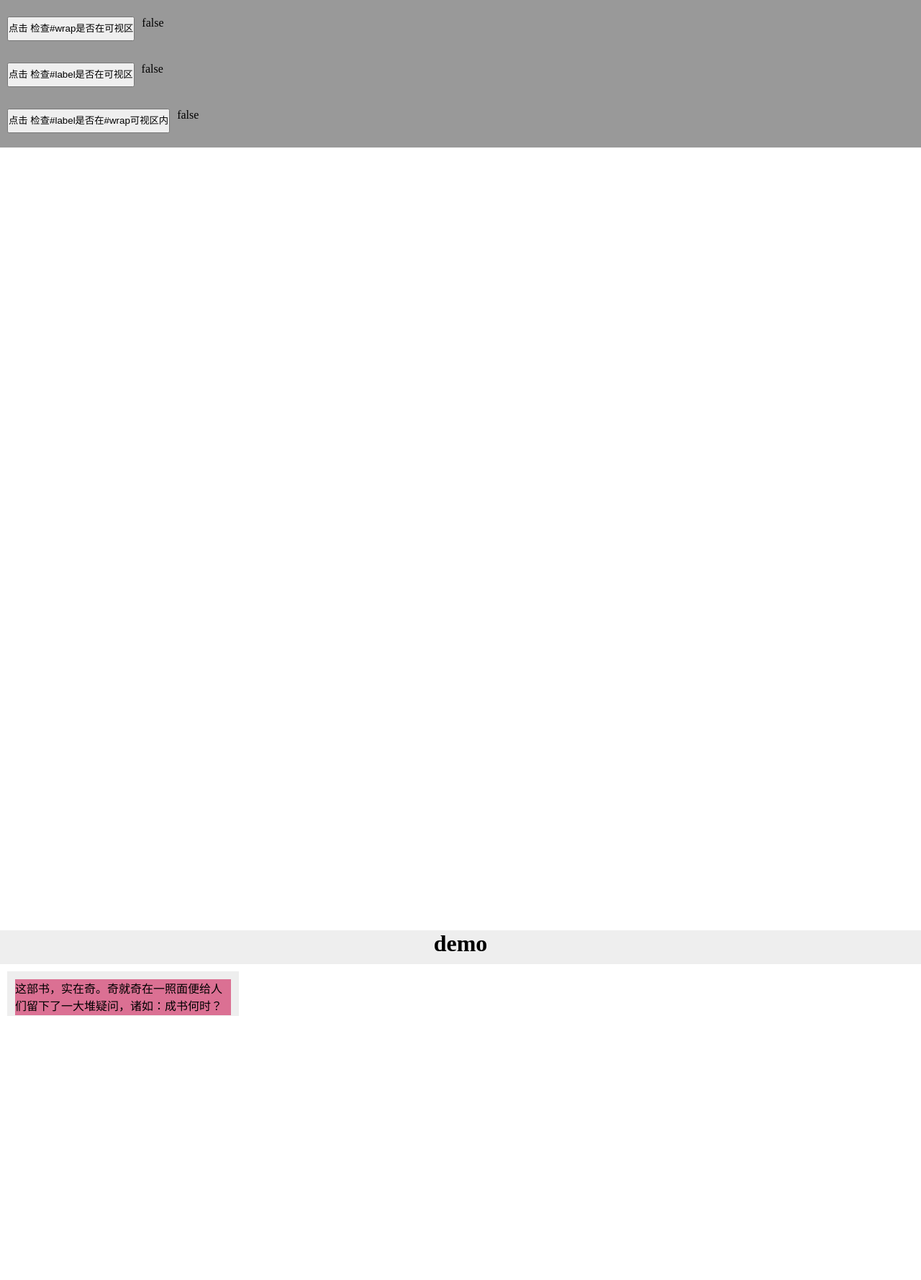
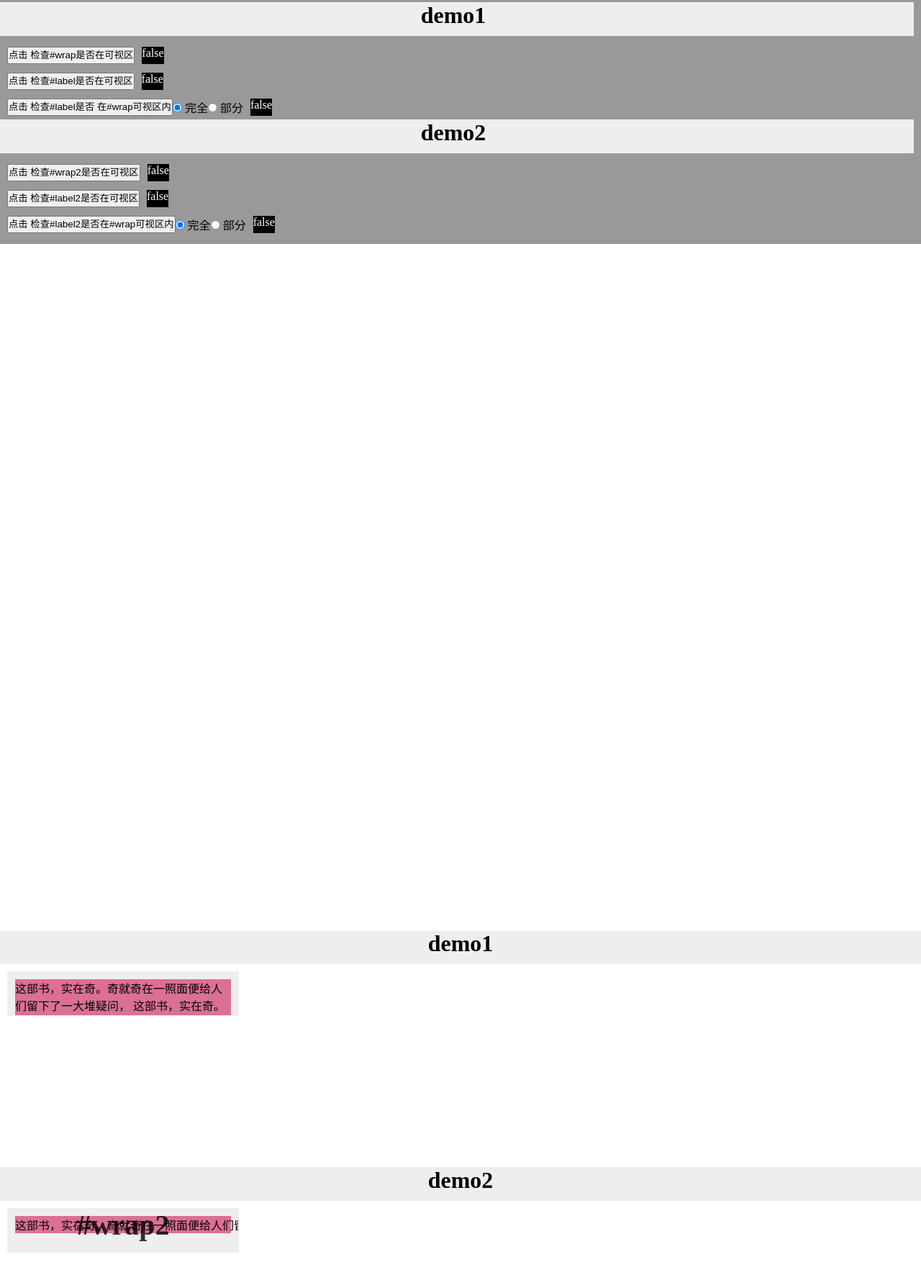
Before and after one commit to MTTTM/inViewUtils, a website: page src/html/index.html in a window 1280 px wide. Shown: the part 7-1786 px from the top of the page at 72% size. Before the commit the page ends 1729 px from the top, so only its background shows below. Drawn offline with nearby package versions, Linux system fonts and the light colour scheme; files that its build step writes are made by us from their sources.

Commit message:
完成是否在dom 可视区的检测

```diff
--- a/src/html/index.html
+++ b/src/html/index.html
@@ -13,6 +13,7 @@
 
 <body>
     <div class="opation">
+        <h1>demo1</h1>
         <div class="btnGroup ">
             <button onclick="checkInView('#wrap','wrapInView')">点击 检查#wrap是否在可视区</button>
             <div class="btn">
@@ -28,21 +29,63 @@
             </div>
         </div>
         <div class="btnGroup ">
-            <button onclick="checkInDomView('#label','wrapInView')">点击 检查#label是否在#wrap可视区内</button>
+            <button onclick="checkInDomView('#label','#wrap','labelInWrapView')">点击 检查#label是否
+                在#wrap可视区内</button>
+
+            <label>
+                <input type="radio" name="labelInWrapView" checked value="1">
+                完全</label>
+            <label>
+                <input type="radio" name="labelInWrapView" value="2">
+                部分</label>
             <div class="btn">
                 <span v-data="labelInWrapView">--</span>
             </div>
         </div>
+        <h1>demo2</h1>
+        <div class="btnGroup ">
+            <button onclick="checkInView('#wrap2','wrapInView2')">点击 检查#wrap2是否在可视区</button>
+            <div class="btn">
+
+                <span v-data="wrapInView2">--</span>
+            </div>
+        </div>
+        <div class="btnGroup ">
+            <button onclick="checkInView('#label2','labelInView2')">点击 检查#label2是否在可视区</button>
+            <div class="btn">
+
+                <span v-data="labelInView2">--</span>
+            </div>
+        </div>
+        <div class="btnGroup ">
+            <button onclick="checkInDomView('#label2','#wrap2','labelInWrapView2')">点击 检查#label2是否在#wrap可视区内</button>
+            <label>
+                <input type="radio" name="labelInWrapView2" checked value="1" onChange="">
+                完全</label>
+            <label>
+                <input type="radio" name="labelInWrapView2" value="2">
+                部分</label>
+            <div class="btn">
+                <span v-data="labelInWrapView2">--</span>
+            </div>
+        </div>
     </div>
 
-    <h1>demo</h1>
+    <h1>demo1</h1>
     <div class="wrap" id="wrap">
         <div class="inner ">
-            这部书，实在奇。奇就奇在一照面便给人们留下了一大堆疑问，诸如：成书何时？如何成书？作者是谁？
+            这部书，实在奇。奇就奇在一照面便给人们留下了一大堆疑问， 这部书，实在奇。奇就奇在一照面便给人们留下了一大堆疑问，诸如：成书何时？如何成书？作者是谁？
             <span class="label label-blue" id="label">#label</span>有几？ 据现存最早的《金瓶梅》序言说，作者叫“兰陵笑笑生”。可是这位兰陵笑笑生究竟是谁？姓谁名谁，无从考证，明代人就众说纷纭。即使到了如今，众多学者和专家也无法考证这位兰陵笑笑生是谁。推断很多，但是都缺实证，因此，这位兰陵笑笑生也还在云里雾里。
         </div>
     </div>
-
+    <div style="height:200px"></div>
+    <h1>demo2</h1>
+    <div class="wrap" id="wrap2">
+        <div class="inner inner2">
+            这部书，实在奇。奇就奇在一照面便给人们留下了一大堆疑问， 这部书，实在奇。奇就奇在一照面便给人们留下了一大堆疑问，诸如：成书何时？如何成书？作者是谁？
+            <span class="label label-blue" id="label2">#label2</span>有几？ 据现存最早的《金瓶梅》序言说，作者叫“兰陵笑笑生”。可是这位兰陵笑笑生究竟是谁？姓谁名谁，无从考证，明代人就众说纷纭。即使到了如今，众多学者和专家也无法考证这位兰陵笑笑生是谁。推断很多，但是都缺实证，因此，这位兰陵笑笑生也还在云里雾里。
+        </div>
+    </div>
     <script src="../js/inViewUtils.js">
     </script>
     <script src="../libs/mvvm.js"></script>
@@ -51,17 +94,26 @@
             wrapInView: false, //#wrap是否在可视区
             labelInView: false, //#label是否在可视区内
             labelInWrapView: false, //#label是否在#wrap可视区内
+
+
+            wrapInView2: false, //#wrap是否在可视区
+            labelInView2: false, //#label是否在可视区内
+            labelInWrapView2: false, //#label是否在#wrap可视区内
         };
         var vm = MVVM(state);
         window.onload = function() {
             //检查是否在视图
             checkInView('#wrap', 'wrapInView');
             checkInView('#label', 'labelInView');
+
+            checkInView('#wrap2', 'wrapInView2');
+            checkInView('#label2', 'labelInView2');
         }
 
         //检查是否在浏览器可视区
         function checkInView(dom, varName) {
             console.warn("check dom:", document.querySelector(dom))
+
             let inView = inViewUtils.isInView({
                 dom: document.querySelector(dom)
             });
@@ -69,7 +121,22 @@
             vm[varName] = inView;
         }
         //检查是否在dom的可视区内
-        function checkInDomView(dom, varName) {}
+        function checkInDomView(dom, wrapDom, varName) {
+            var radiosDom = document.querySelectorAll(`input[type=radio][name=${varName}]`);
+            var overallVisible = true;
+            Array.from(radiosDom).forEach(item => {
+                if (item.checked === true) {
+                    console.log("item", item)
+                    overallVisible = item.value == 1 ? true : false;
+                }
+            })
+            let inView = inViewUtils.isInDomView({
+                dom: document.querySelector(dom),
+                wrapDom: document.querySelector(wrapDom),
+                overallVisible: overallVisible
+            });
+            vm[varName] = inView;
+        }
     </script>
 </body>
 
--- a/src/js/inViewUtils.js
+++ b/src/js/inViewUtils.js
@@ -34,8 +34,59 @@ export const getDomScrollY = function(dom) {
 export const isInView = function({ dom, rotate, otherHeight = 0 }) {
     let rect = getBoundingClientRect({ dom: dom });
     let viewHeight = getViewPortHeight({});
-    console.log("rect", rect, viewHeight);
     return rect.top >= 0 && rect.bottom <= viewHeight - otherHeight;
 };
 
 //是否在dom的可视区
+/**
+ *
+ * @param {*} param0
+ * @description
+ *  dom 检测的目标dom
+ *  wrapDom 容器dom
+ *  overallVisible 是否完全都在可视区
+ */
+export const isInDomView = function({
+    dom,
+    wrapDom,
+    rotate,
+    overallVisible = true,
+}) {
+    let rect = getBoundingClientRect({ dom: dom });
+    let wrapDomReact = getBoundingClientRect({ dom: wrapDom });
+    if (overallVisible) {
+        //整个dom都在可视区nei
+        return (
+            wrapDomReact.bottom >= rect.bottom &&
+            rect.top >= wrapDomReact.top &&
+            rect.left >= wrapDomReact.left &&
+            wrapDomReact.right >= rect.right
+        );
+    } else {
+        //X轴方向范围内
+        let xInView =
+            rect.left >= wrapDomReact.left && wrapDomReact.right >= rect.right;
+        //Y轴一部分在视图里面
+        let yPartInView =
+            (rect.bottom > wrapDomReact.top && rect.bottom < wrapDomReact.bottom) || //一部分超出顶部
+            (rect.top < wrapDomReact.bottom && rect.top > wrapDomReact.top); //一部分超出底部
+        //Y轴全部在shitu
+        let yInView =
+            wrapDomReact.bottom >= rect.bottom && rect.top >= wrapDomReact.top;
+        //X轴一部分在视图
+        let xPartInView =
+            (rect.right > wrapDomReact.left && rect.right < wrapDomReact.right) || //一部分超出左侧
+            (rect.left < wrapDomReact.right && rect.left > wrapDomReact.left); //一部分超出右侧
+        console.log(
+            "xInView",
+            xInView,
+            "yPartInView",
+            yPartInView,
+            "yInView",
+            yInView,
+            "xPartInView",
+            xPartInView
+        );
+        return (xInView && yPartInView) || (yInView && xPartInView);
+    }
+};
--- a/src/less/index.less
+++ b/src/less/index.less
@@ -47,6 +47,13 @@ body {
       pointer-events: none;
     }
   }
+  .inner2 {
+    word-break: keep-all;
+    white-space: nowrap;
+    &::after {
+      content: "#wrap2";
+    }
+  }
 }
 .label {
   display: inline-block;
@@ -76,15 +83,23 @@ h1 {
 }
 .btnGroup {
   display: flex;
-  padding: 10px;
+  padding: 5px 10px;
   &.btnGroup {
-    margin-top: 10px;
+    margin-top: 2px;
   }
   .btn,
   button {
     margin-left: 10px;
   }
   button {
-    line-height: 30px;
+    line-height: 20px;
+  }
+  .btn {
+    color: #fff;
+    background: black;
   }
 }
+.warning {
+  color: #fff;
+  background: red;
+}
```
